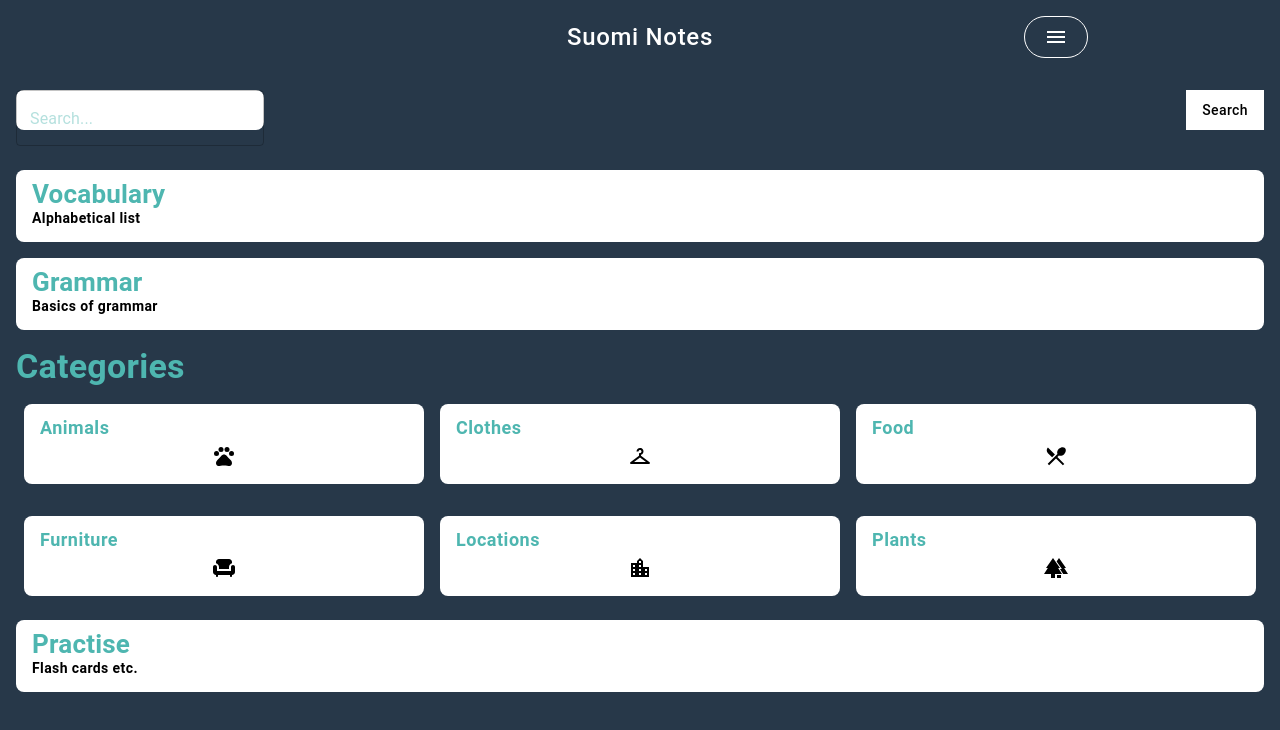
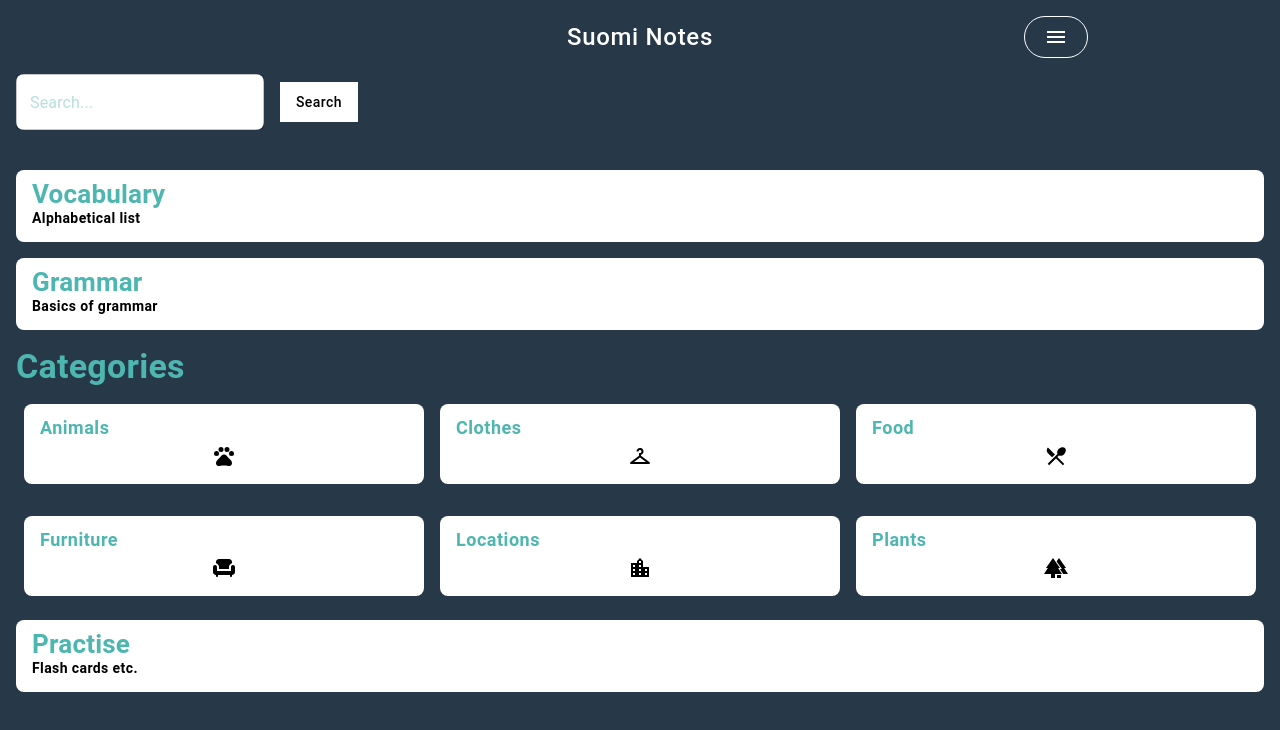
Before and after one commit to Curtis-Thomas/suominotes, a React (Vite) app: page /englishDash in a window 1280 px wide. Shown: the top 730 px of the page. Built offline with nearby package versions, Linux system fonts and the light colour scheme.

Commit message:
fix: search bar layout

```diff
--- a/src/components/search/Search.tsx
+++ b/src/components/search/Search.tsx
@@ -692,9 +692,18 @@ function Search() {
         justifyContent: "space-between",
       }}
     >
+      <Box
+        sx={{
+          display: "flex",
+          alignItems: "center",
+          justifyContent: "space-between",
+          marginBottom: "1rem",
+        }}
+      >
         <TextField
           sx={{
-          zIndex: 2,
+            flex: 1,
+            marginRight: "1rem",
             backgroundColor: "white",
             color: "black",
             borderRadius: "8px",
@@ -709,11 +718,12 @@ function Search() {
           }}
         />
         <Button
-        sx={{ backgroundColor: "white", color: "black", zIndex: 2 }}
+          sx={{ backgroundColor: "white", color: "black" }}
           onClick={handleSearch}
         >
           Search
         </Button>
+      </Box>
       <Backdrop open={backdropState} sx={{ zIndex: 1 }}>
         <Box>
           <Box
```
Lines whose indentation alone changed are shown as unchanged.
